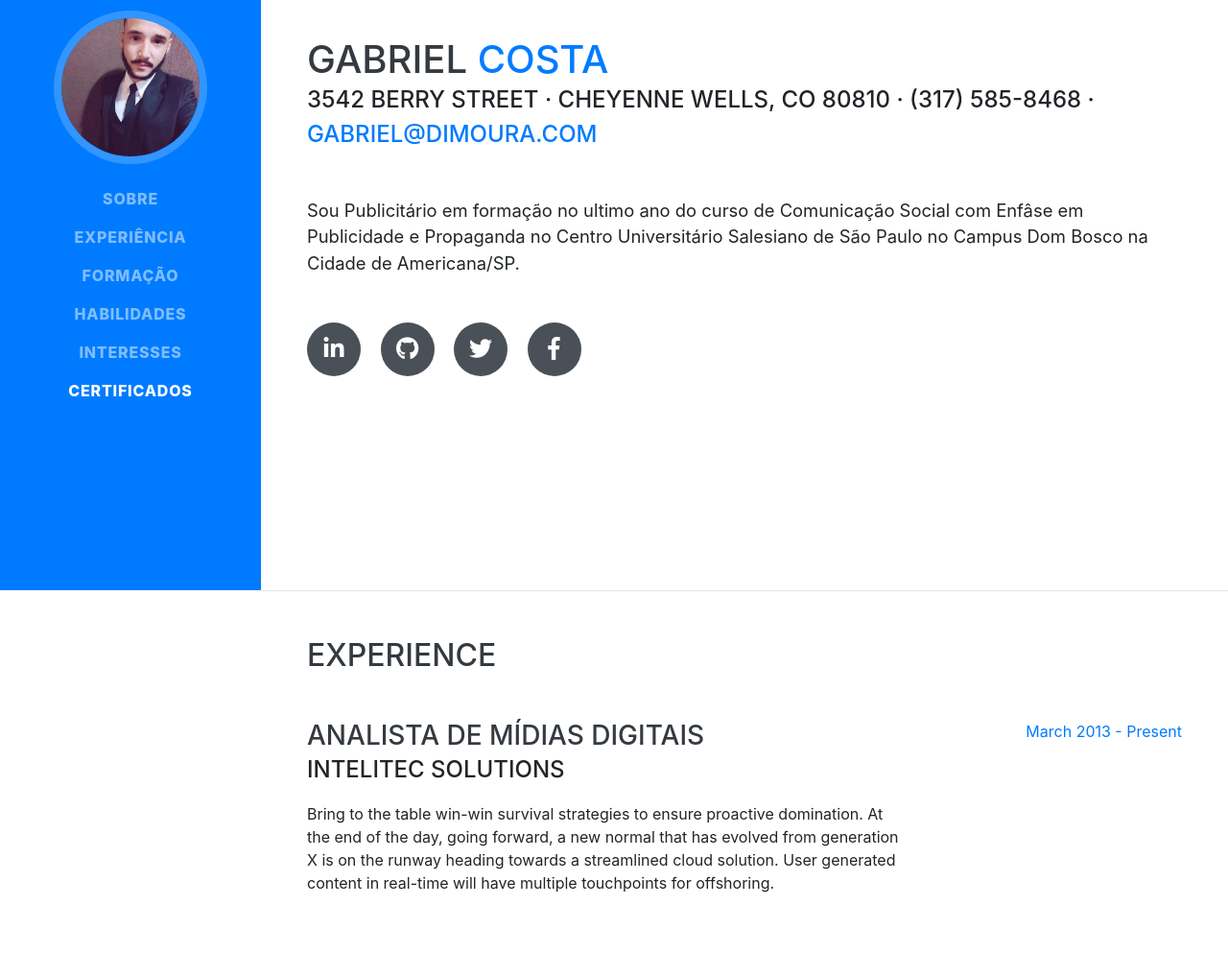
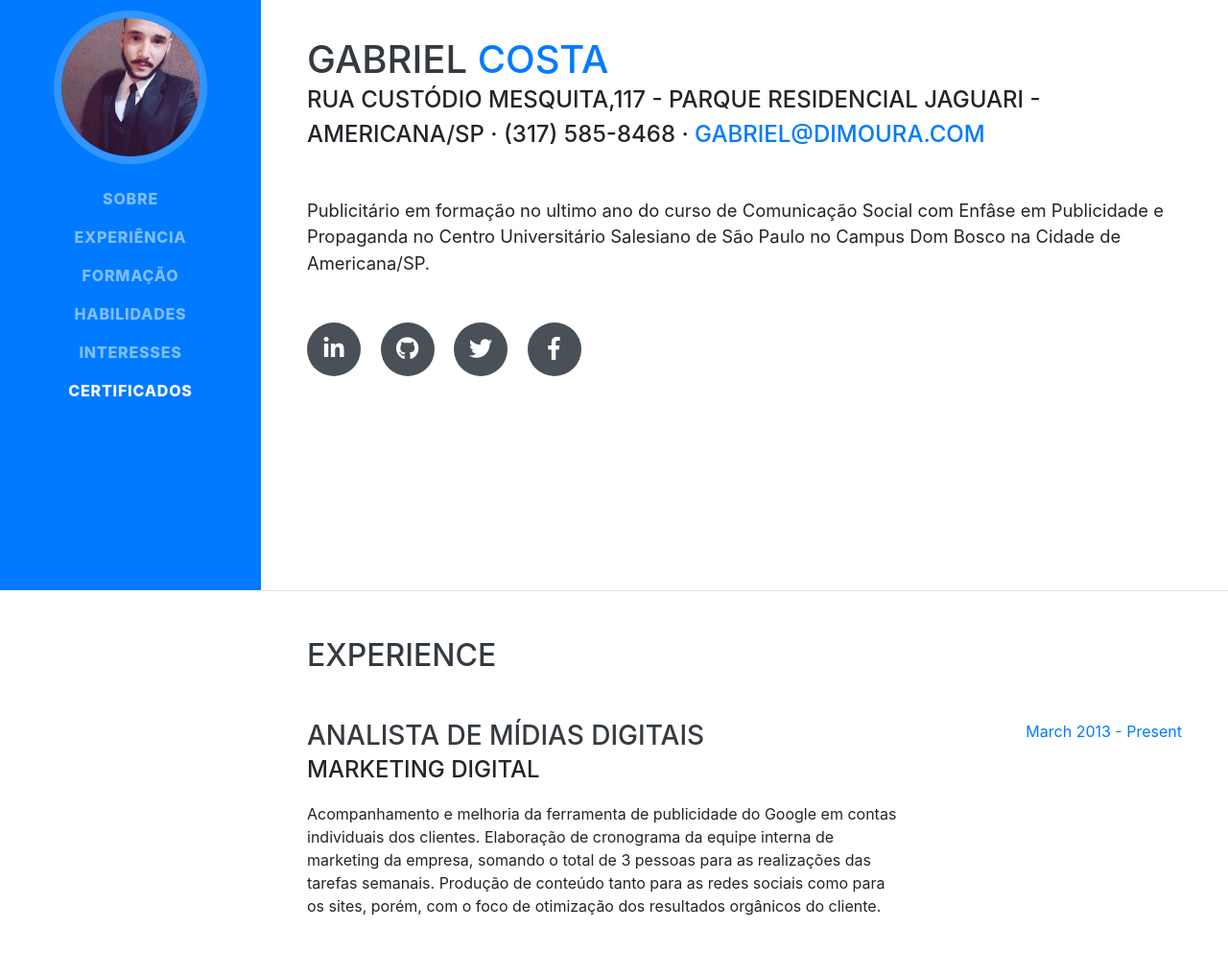
Before and after one commit to gabrielcostta/gabrielcostta.github.io, a website with bundled scripts: page index.html in a window 1280 px wide. Shown: the part 185-1178 px from the top of the page at 96% size. Built offline with nearby package versions, Linux system fonts and the light colour scheme; a web font is replaced by a local one.

Commit message:
Alteração de função

```diff
--- a/index.html
+++ b/index.html
@@ -66,10 +66,10 @@
         <h1 class="mb-0">Gabriel
           <span class="text-primary">Costa</span>
         </h1>
-        <div class="subheading mb-5">3542 Berry Street · Cheyenne Wells, CO 80810 · (317) 585-8468 ·
+        <div class="subheading mb-5">Rua Custódio Mesquita,117 - Parque Residencial Jaguari - Americana/SP  · (317) 585-8468 ·
           <a href="mailto:gabriel@dimoura.com">gabriel@dimoura.com</a>
         </div>
-        <p class="lead mb-5">Sou Publicitário em formação no ultimo ano do curso de Comunicação Social com Enfâse em Publicidade e Propaganda no Centro Universitário Salesiano de São Paulo no Campus Dom Bosco na Cidade de Americana/SP.</p>
+        <p class="lead mb-5">Publicitário em formação no ultimo ano do curso de Comunicação Social com Enfâse em Publicidade e Propaganda no Centro Universitário Salesiano de São Paulo no Campus Dom Bosco na Cidade de Americana/SP.</p>
         <div class="social-icons">
           <a href="#">
             <i class="fab fa-linkedin-in"></i>
@@ -96,8 +96,9 @@
         <div class="resume-item d-flex flex-column flex-md-row justify-content-between mb-5">
           <div class="resume-content">
             <h3 class="mb-0">Analista de Mídias Digitais</h3>
-            <div class="subheading mb-3">Intelitec Solutions</div>
-            <p>Bring to the table win-win survival strategies to ensure proactive domination. At the end of the day, going forward, a new normal that has evolved from generation X is on the runway heading towards a streamlined cloud solution. User generated content in real-time will have multiple touchpoints for offshoring.</p>
+            <div class="subheading mb-3">Marketing Digital</div>
+            <p>Acompanhamento e melhoria da ferramenta de publicidade do Google em contas individuais dos clientes. Elaboração de cronograma da equipe interna de marketing da empresa, somando o total de 3 pessoas para as realizações das tarefas semanais.
+			Produção de conteúdo tanto para as redes sociais como para os sites, porém, com o foco de otimização dos resultados orgânicos do cliente.</p>
           </div>
           <div class="resume-date text-md-right">
             <span class="text-primary">March 2013 - Present</span>
```
